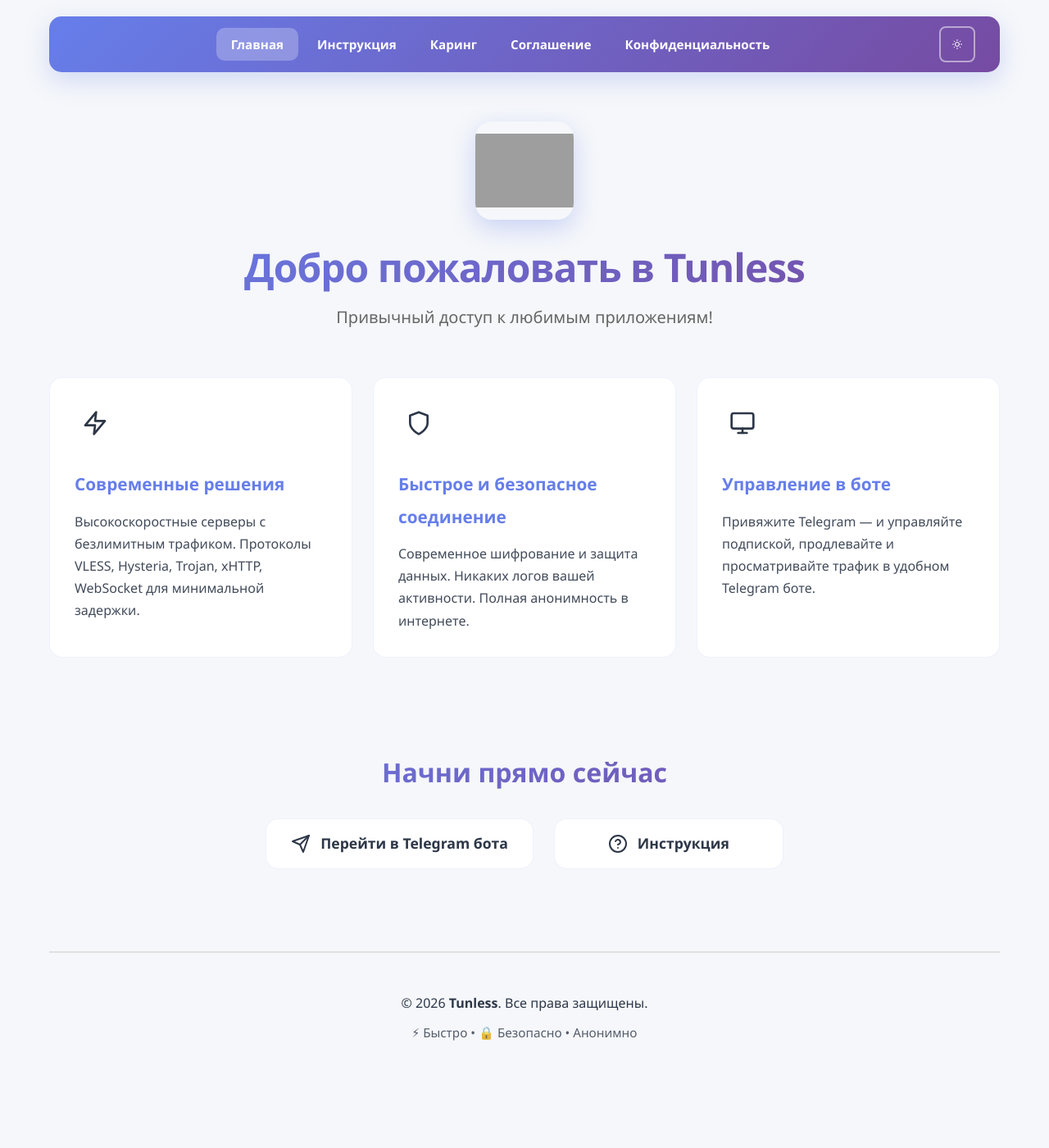
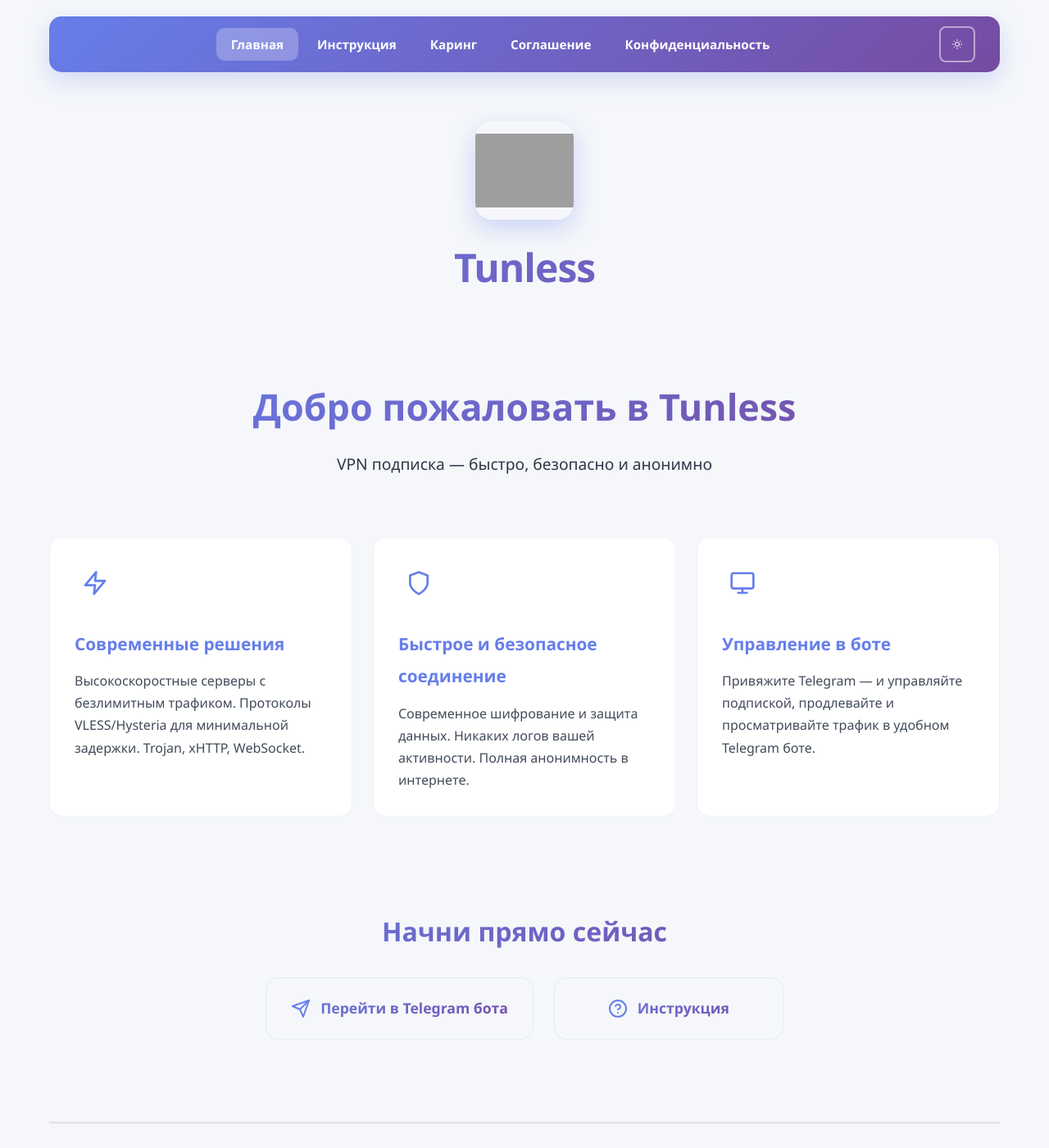
Before and after one commit to Michael-K-cloud/Tunless_Modern, a Jekyll site: the page built from index.md, in a window 1280 px wide and 1400 px high. Shown: the whole window at 82% size. Built offline with Jekyll 4.4.1, drawn with Linux system fonts in a browser that asks for light colours; part of the change alters nothing that is shown; grey boxes are pictures that could not be loaded.

Commit message:
Update index.md

```diff
--- a/index.md
+++ b/index.md
@@ -1,11 +1,39 @@
 ---
 layout: default
-title: Добро пожаловать в Tunless
-subtitle: Привычный доступ к любимым приложениям!
+title: Tunless
 ---
 
 <style>
-/* Features Grid */
+/* Hero Section */
+.hero-main {
+    text-align: center;
+    padding: 20px 20px 30px;
+    margin-bottom: 40px;
+}
+
+.hero-main h1 {
+    font-size: 2.8em;
+    font-weight: 800;
+    background: linear-gradient(135deg, var(--primary) 0%, var(--primary-dark) 100%);
+    -webkit-background-clip: text;
+    -webkit-text-fill-color: transparent;
+    background-clip: text;
+    margin-bottom: 10px;
+    animation: fadeInDown 0.8s ease;
+}
+
+.hero-main .subtitle {
+    font-size: 1.2em;
+    color: var(--text-light);
+    opacity: 0.8;
+    animation: fadeInUp 0.8s ease 0.2s both;
+}
+
+body.dark-mode .hero-main .subtitle {
+    color: var(--text-dark);
+}
+
+/* Features Grid - 3 columns */
 .features-grid {
     display: grid;
     grid-template-columns: repeat(3, 1fr);
@@ -42,7 +70,9 @@ body.dark-mode .feature-card {
     transition: transform 0.3s ease;
 }
 
-.feature-card:hover::before { transform: scaleX(1); }
+.feature-card:hover::before {
+    transform: scaleX(1);
+}
 
 .feature-card:hover {
     transform: translateY(-8px);
@@ -59,16 +89,18 @@ body.dark-mode .feature-card {
     justify-content: center;
 }
 
-/* Контурные иконки — темные на светлой, белые на темной */
+/* Контурные иконки - цвет заголовка на светлой, белые на темной */
 .feature-icon svg {
     width: 32px;
     height: 32px;
-    stroke: var(--text-light);
+    stroke: var(--primary);
     stroke-width: 2;
     fill: none;
 }
 
-body.dark-mode .feature-icon svg { stroke: #ffffff; }
+body.dark-mode .feature-icon svg {
+    stroke: #ffffff;
+}
 
 .feature-card h3 {
     font-size: 1.3em;
@@ -82,7 +114,7 @@ body.dark-mode .feature-icon svg { stroke: #ffffff; }
     opacity: 0.9;
 }
 
-/* CTA Section */
+/* CTA Section - без подложки */
 .cta-section {
     text-align: center;
     padding: 40px 30px 20px;
@@ -111,30 +143,40 @@ body.dark-mode .feature-icon svg { stroke: #ffffff; }
 
 /* Кнопки в стиле карточек */
 .cta-button {
-    display: flex !important;
-    align-items: center !important;
-    justify-content: center !important;
+    display: inline-flex;
+    align-items: center;
+    justify-content: center;
     gap: 12px;
-    padding: 18px 30px !important;
+    padding: 20px 30px;
     min-width: 280px;
     background: var(--card-light);
-    color: var(--text-light);
-    text-decoration: none !important;
     border-radius: 16px;
     font-weight: 700;
     font-size: 1.1em;
-    line-height: 1.2 !important;
     transition: all 0.3s cubic-bezier(0.4, 0, 0.2, 1);
     border: 1px solid rgba(102, 126, 234, 0.1);
     position: relative;
     overflow: hidden;
-    box-sizing: border-box;
+}
+
+/* Текст кнопок с градиентом как заголовок */
+.cta-button {
+    background: linear-gradient(135deg, var(--primary) 0%, var(--primary-dark) 100%);
+    -webkit-background-clip: text;
+    -webkit-text-fill-color: transparent;
+    background-clip: text;
+    color: transparent;
 }
 
 body.dark-mode .cta-button {
     background: var(--card-dark);
     color: var(--text-dark);
     border-color: rgba(102, 126, 234, 0.2);
+    /* На темной теме убираем градиент текста */
+    -webkit-background-clip: unset;
+    -webkit-text-fill-color: var(--text-dark);
+    background-clip: unset;
+    background: var(--card-dark);
 }
 
 .cta-button::before {
@@ -150,69 +192,91 @@ body.dark-mode .cta-button {
     transition: transform 0.3s ease;
 }
 
-.cta-button:hover::before { transform: scaleX(1); }
+.cta-button:hover::before {
+    transform: scaleX(1);
+}
 
 .cta-button:hover {
     transform: translateY(-8px);
     box-shadow: 0 20px 40px rgba(102, 126, 234, 0.2);
 }
 
+/* Контурные иконки для кнопок - цвет заголовка */
 .cta-button svg {
     width: 24px;
     height: 24px;
-    stroke: var(--text-light);
+    stroke: var(--primary);
     fill: none;
     stroke-width: 2;
     stroke-linecap: round;
     stroke-linejoin: round;
     flex-shrink: 0;
-    margin: 0 !important;
-    padding: 0 !important;
-    display: block;
-    vertical-align: middle !important;
 }
 
-body.dark-mode .cta-button svg { stroke: #ffffff; }
-
-.cta-button span {
-    display: inline-block;
-    line-height: 1.2 !important;
-    margin: 0 !important;
-    padding: 0 !important;
-    vertical-align: middle !important;
+body.dark-mode .cta-button svg {
+    stroke: #ffffff;
 }
 
-/* СБРОС КОНФЛИКТНЫХ СТИЛЕЙ ОТ DEFAULT.HTML */
-.cta-button::after {
-    display: none !important;
-}
-
-.cta-button * {
-    padding-bottom: 0 !important;
-    margin-bottom: 0 !important;
+/* Animations */
+@keyframes fadeInDown {
+    from {
+        opacity: 0;
+        transform: translateY(-30px);
+    }
+    to {
+        opacity: 1;
+        transform: translateY(0);
+    }
 }
 
 @keyframes fadeInUp {
-    from { opacity: 0; transform: translateY(30px); }
-    to { opacity: 1; transform: translateY(0); }
+    from {
+        opacity: 0;
+        transform: translateY(30px);
+    }
+    to {
+        opacity: 1;
+        transform: translateY(0);
+    }
 }
 
 @keyframes pulse {
-    0%, 100% { transform: scale(1); }
-    50% { transform: scale(1.02); }
+    0%, 100% {
+        transform: scale(1);
+    }
+    50% {
+        transform: scale(1.02);
+    }
 }
 
+/* Responsive */
 @media (max-width: 768px) {
+    .hero-main h1 {
+        font-size: 2em;
+    }
+
+    .hero-main .subtitle {
+        font-size: 1.1em;
+    }
+
     .features-grid {
         grid-template-columns: 1fr;
         gap: 20px;
     }
-    .feature-card { padding: 25px; }
-    .cta-section h3 { font-size: 1.6em; }
+
+    .feature-card {
+        padding: 25px;
+    }
+
+    .cta-section h3 {
+        font-size: 1.6em;
+    }
+
     .cta-buttons {
         flex-direction: column;
         align-items: center;
     }
+
     .cta-button {
         width: 100%;
         max-width: 300px;
@@ -221,7 +285,13 @@ body.dark-mode .cta-button svg { stroke: #ffffff; }
 }
 </style>
 
-<!-- Features Grid — 3 блока -->
+<!-- Hero Section -->
+<div class="hero-main">
+    <h1>Добро пожаловать в Tunless</h1>
+    <p class="subtitle">VPN подписка — быстро, безопасно и анонимно</p>
+</div>
+
+<!-- Features Grid - 3 блока -->
 <div class="features-grid">
     <div class="feature-card">
         <div class="feature-icon">
@@ -230,7 +300,7 @@ body.dark-mode .cta-button svg { stroke: #ffffff; }
             </svg>
         </div>
         <h3>Современные решения</h3>
-        <p>Высокоскоростные серверы с безлимитным трафиком. Протоколы VLESS, Hysteria, Trojan, xHTTP, WebSocket для минимальной задержки.</p>
+        <p>Высокоскоростные серверы с безлимитным трафиком. Протоколы VLESS/Hysteria для минимальной задержки. Trojan, xHTTP, WebSocket.</p>
     </div>
 
     <div class="feature-card">
@@ -256,7 +326,7 @@ body.dark-mode .cta-button svg { stroke: #ffffff; }
     </div>
 </div>
 
-<!-- CTA Section -->
+<!-- CTA Section - без подложки -->
 <div class="cta-section">
     <h3>Начни прямо сейчас</h3>
     <div class="cta-buttons">
```
